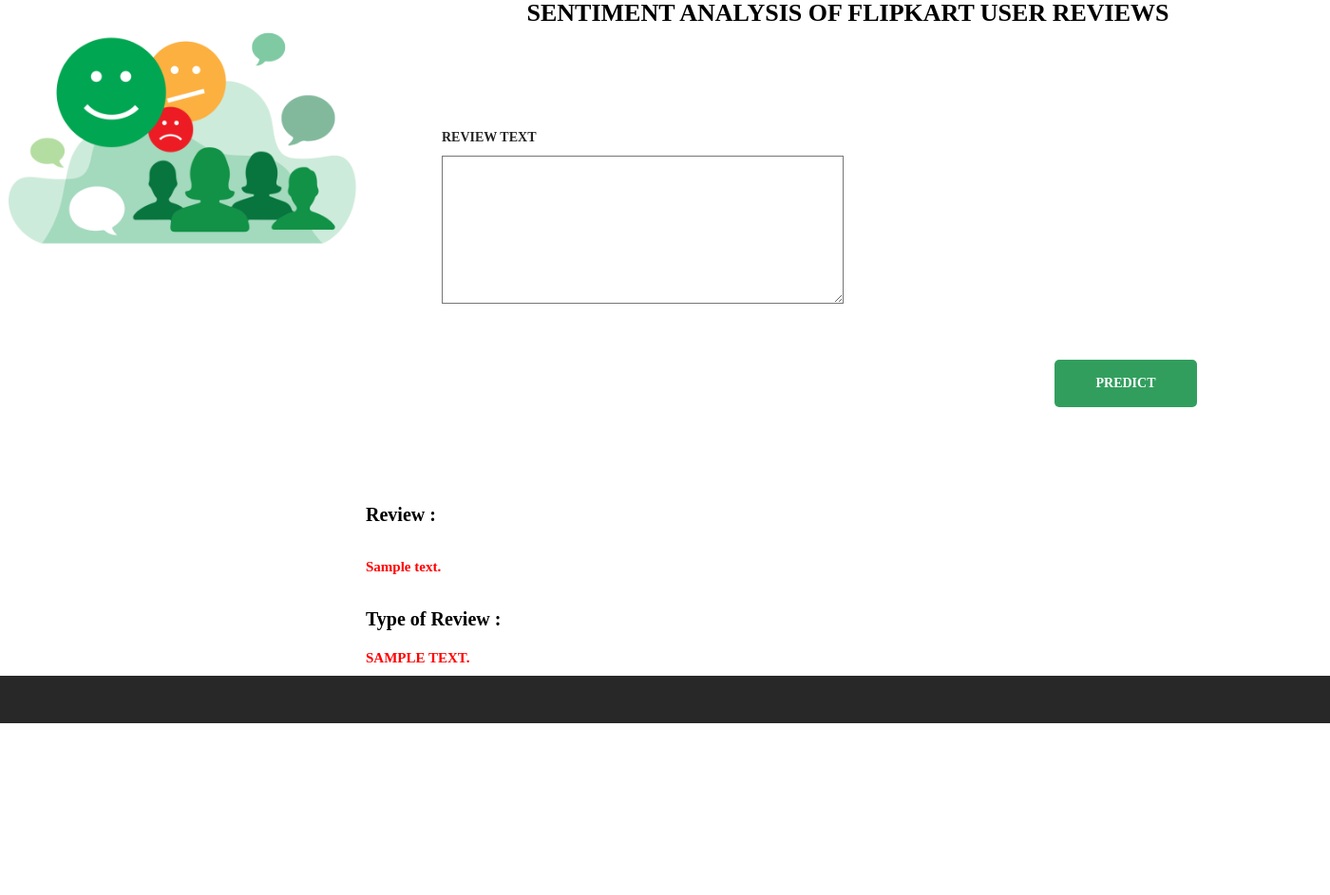
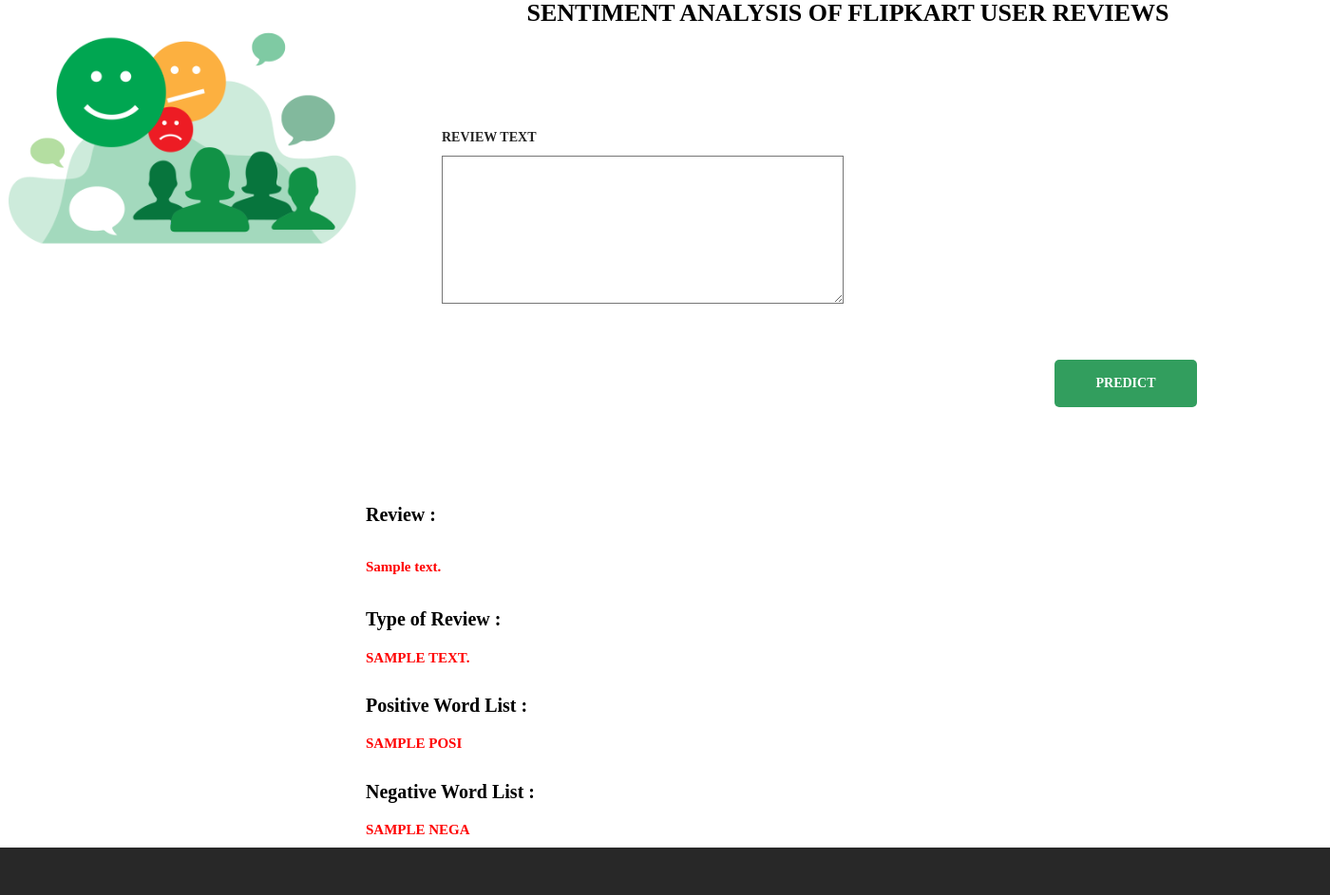
Before and after one commit to Nachiappan1808/Flipkart-User-Review-Analysis, a Python web app: template templates/index.html in a window 1400 px wide. Shown: the part 50-993 px from the top of the page at 95% size. Before the commit the page ends 812 px from the top, so only its background shows below. Run offline with Jinja, Linux system fonts and the light colour scheme; the template is opened without the code that fills it: most values are stand-ins (such as "Sample title", 1, 10 or a date in 2020); some web fonts are replaced.

Commit message:
Update index.html

```diff
--- a/templates/index.html
+++ b/templates/index.html
@@ -161,6 +161,27 @@ Additionally, we recommend adding some rules for right-to-left language support,
 
 
      </div>
+	<div class="label-flex">
+        <h1 style="color:black;font-size:20px;text-align:center;">Positive Word List :</h1>
+
+
+     </div>
+     <div class="label-flex">
+        <h2 style="color:red;font-size:15px;text-align:center;">{{ posi }}</h2>
+
+
+     </div>
+     <div class="label-flex">
+        <h1 style="color:black;font-size:20px;text-align:center;">Negative Word List :</h1>
+
+
+     </div>
+     <div class="label-flex">
+        <h2 style="color:red;font-size:15px;text-align:center;">{{ nega }}</h2>
+
+
+     </div>
+
 
                 </div>
 
```
